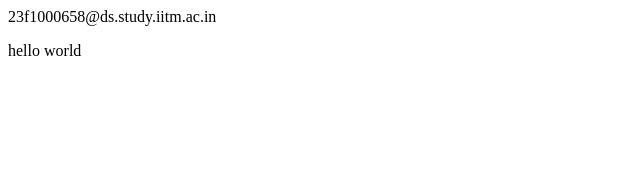
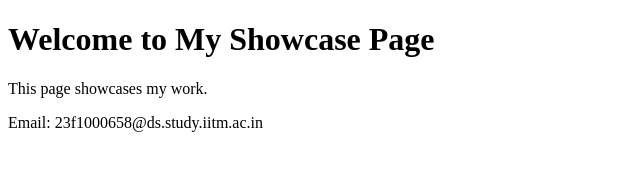
Before and after one commit to ganesh23f1000658/ideal-doodle, a plain HTML site: page index.html in a window 1280 px wide. Shown: the whole page, without its empty margins (0-640 px from the left). Drawn offline with Linux system fonts and the light colour scheme.

Commit message:
Update index.html

```diff
--- a/index.html
+++ b/index.html
@@ -1,2 +1,13 @@
-<!--email_off-->23f1000658@ds.study.iitm.ac.in<!--/email_off-->
-<p>hello world</p>
+<!DOCTYPE html>
+<html lang="en">
+<head>
+    <meta charset="UTF-8">
+    <meta name="viewport" content="width=device-width, initial-scale=1.0">
+    <title>Showcase</title>
+</head>
+<body>
+    <h1>Welcome to My Showcase Page</h1>
+    <p>This page showcases my work.</p>
+    <p>Email: <!--email_off-->23f1000658@ds.study.iitm.ac.in<!--/email_off></p>
+</body>
+</html>
```
